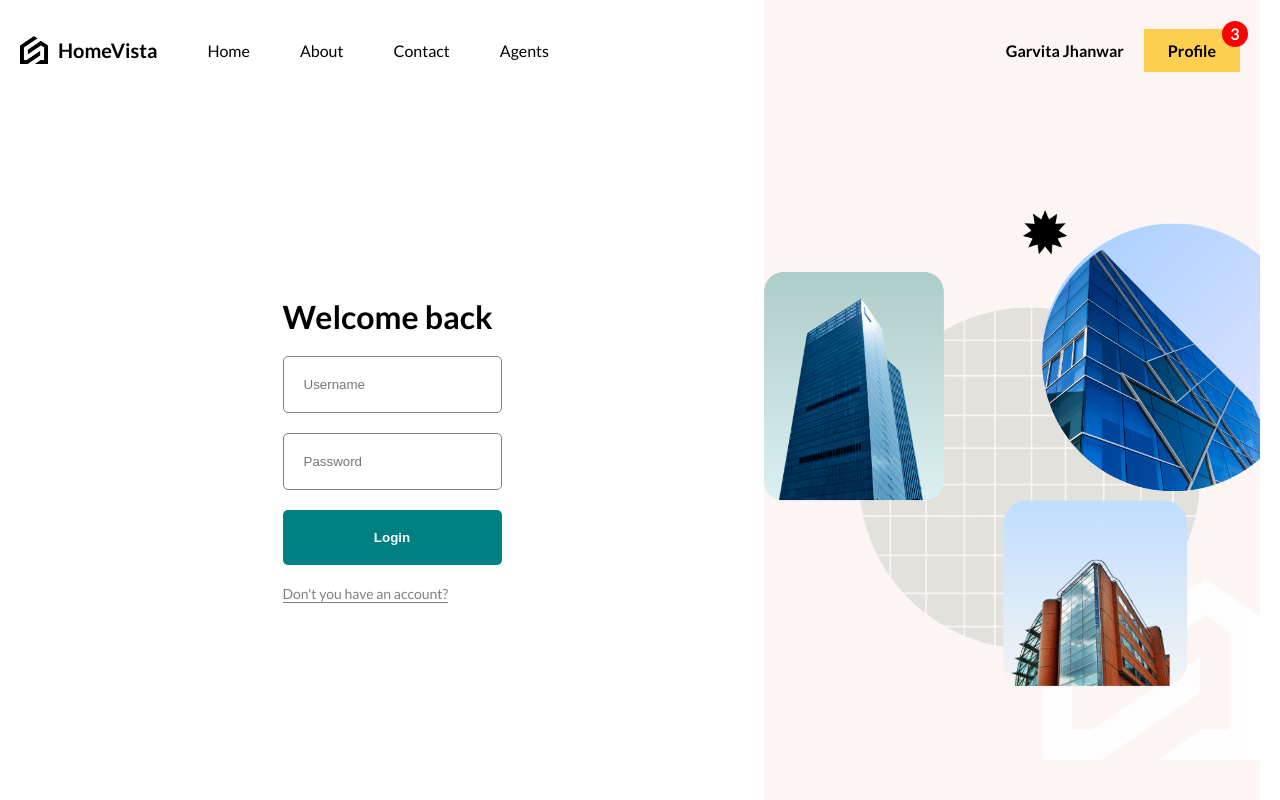
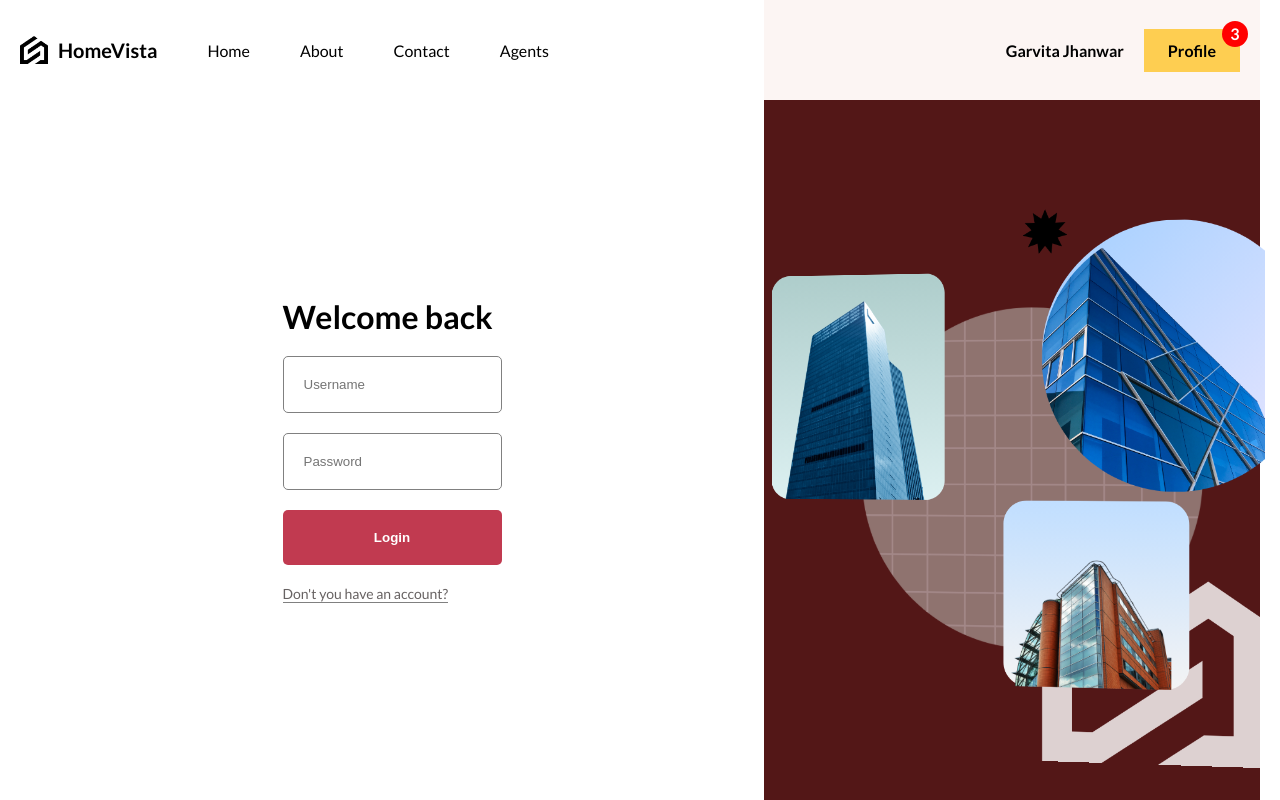
Before and after one commit to Garvita1602/real_estate, a React (Vite) app: page /login in a window 1280 px wide. Shown: the top 800 px of the page. Built offline with nearby package versions, Linux system fonts and the light colour scheme.

Commit message:
Update login.scss

```diff
--- a/src/routes/login/login.scss
+++ b/src/routes/login/login.scss
@@ -1,61 +1,61 @@
 .login {
     height: 100%;
     display: flex;
-
     .formContainer {
         flex: 3;
         height: 100%;
         display: flex;
         align-items: center;
         justify-content: center;
-
         form {
             display: flex;
             flex-direction: column;
             gap: 20px;
-
-      input{
+            input {
                 padding: 20px;
                 border: 1px solid gray;
                 border-radius: 5px;
             }
-
-      button{
+            button {
                 padding: 20px;
                 border-radius: 5px;
                 border: none;
-        background-color: teal;
+                background-color: rgb(193, 58, 80);
                 color: white;
                 font-weight: bold;
                 cursor: pointer;
-
-        &:disabled{
+                &:disabled {
                     background-color: #BED9D8;
                     cursor: not-allowed;
                 }
             }
-
-      span{
+            span {
                 color: rgba(255, 0, 0, 0.591);
             }
-
-      a{
+            a {
                 font-size: 14px;
-        color: gray;
+                color: rgb(103, 98, 98);
                 border-bottom: 1px solid gray;
                 width: max-content;
             }
         }
     }
-
     .imgContainer {
         flex: 2;
-    background-color: #fcf5f3;
+        background-color: rgb(83, 23, 23);
         display: flex;
         align-items: center;
         justify-content: center;
+        perspective: 1000px;
         img {
             width: 100%;
+            transform: rotateY(-6deg); // Added for full 3D effect
+            transition: transform 0.3s, box-shadow 0.3s; // Smooth transition
+            //box-shadow: 0 10px 20px rgba(0, 0, 0, 0.3); // Added shadow for depth
+            &:hover {
+                transform: rotateY(0); // Straightens on hover
+                //box-shadow: 0 20px 40px rgba(0, 0, 0, 0.4); // Enhanced shadow on hover
             }
         }
     }
+}
```
Lines whose indentation alone changed are shown as unchanged.
